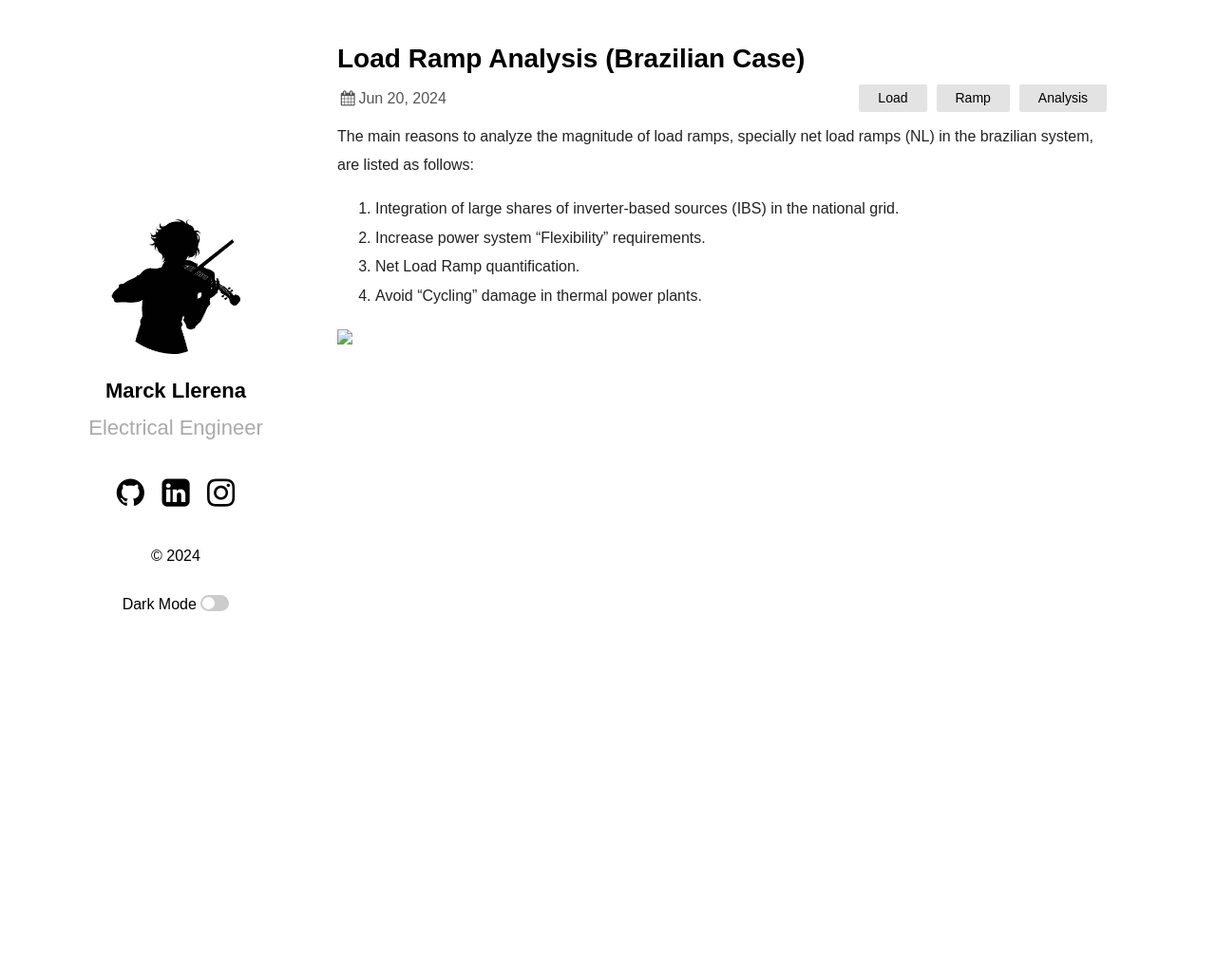
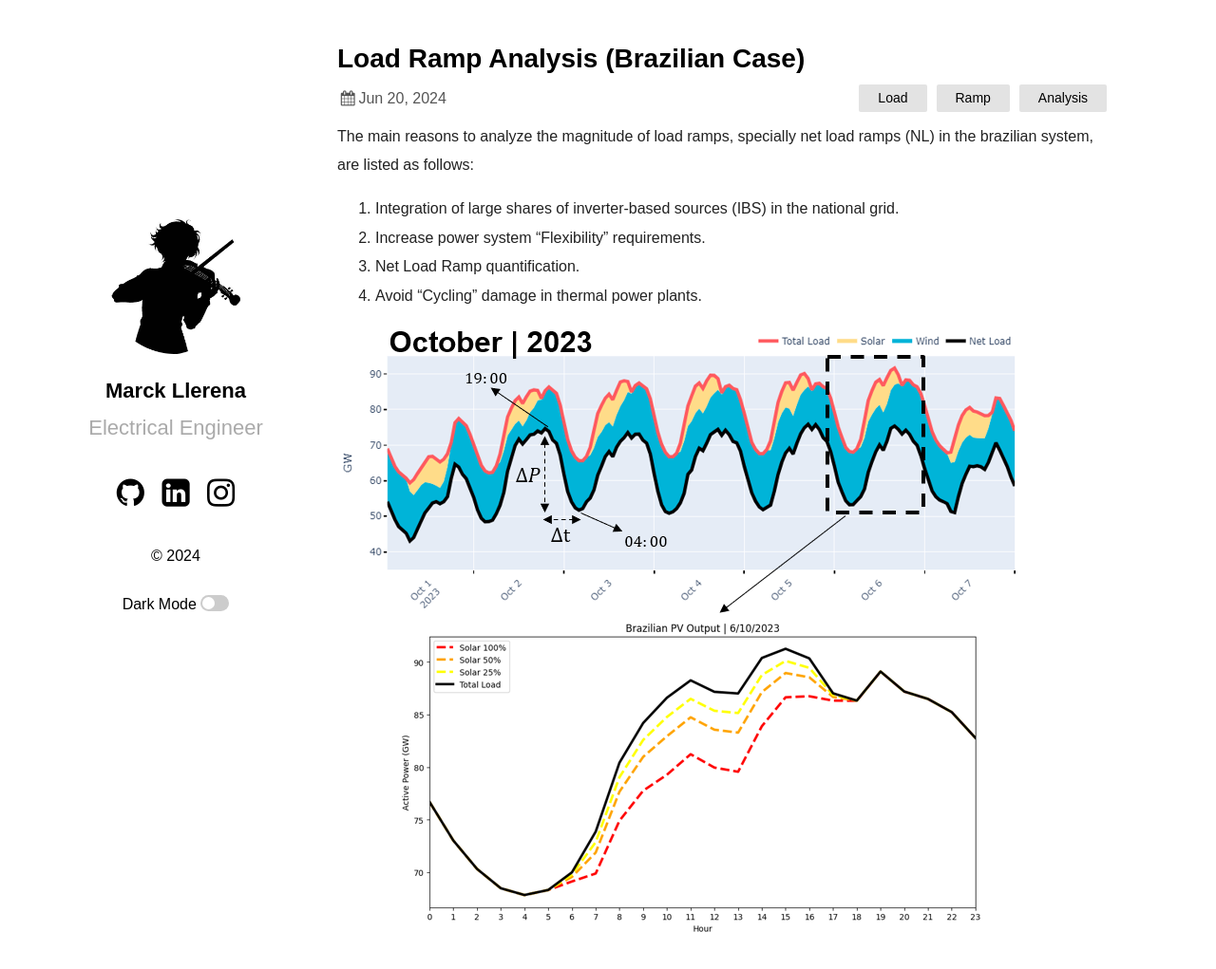
Before and after one commit to marckcode/marckcode.github.io, a Jekyll site: the page built from _posts/2024-06-20-net-load-ramps-brazil.markdown, in a window 1280 px wide and 1041 px high. Shown: the top 1021 px of the window at 95% size. Built offline with Jekyll 4.4.1, drawn with Linux system fonts in a browser that asks for light colours; some web fonts are replaced.

Commit message:
add image to post

```diff
--- a/_posts/2024-06-20-net-load-ramps-brazil.markdown
+++ b/_posts/2024-06-20-net-load-ramps-brazil.markdown
@@ -14,4 +14,4 @@ The main reasons to analyze the magnitude of load ramps, specially net load ramp
     <li>Avoid “Cycling” damage in thermal power plants.</li>
 </ol>
 
-<img src="../assets/load_evolve.png">
+<img src="/assets/load_evolve.png">
```
